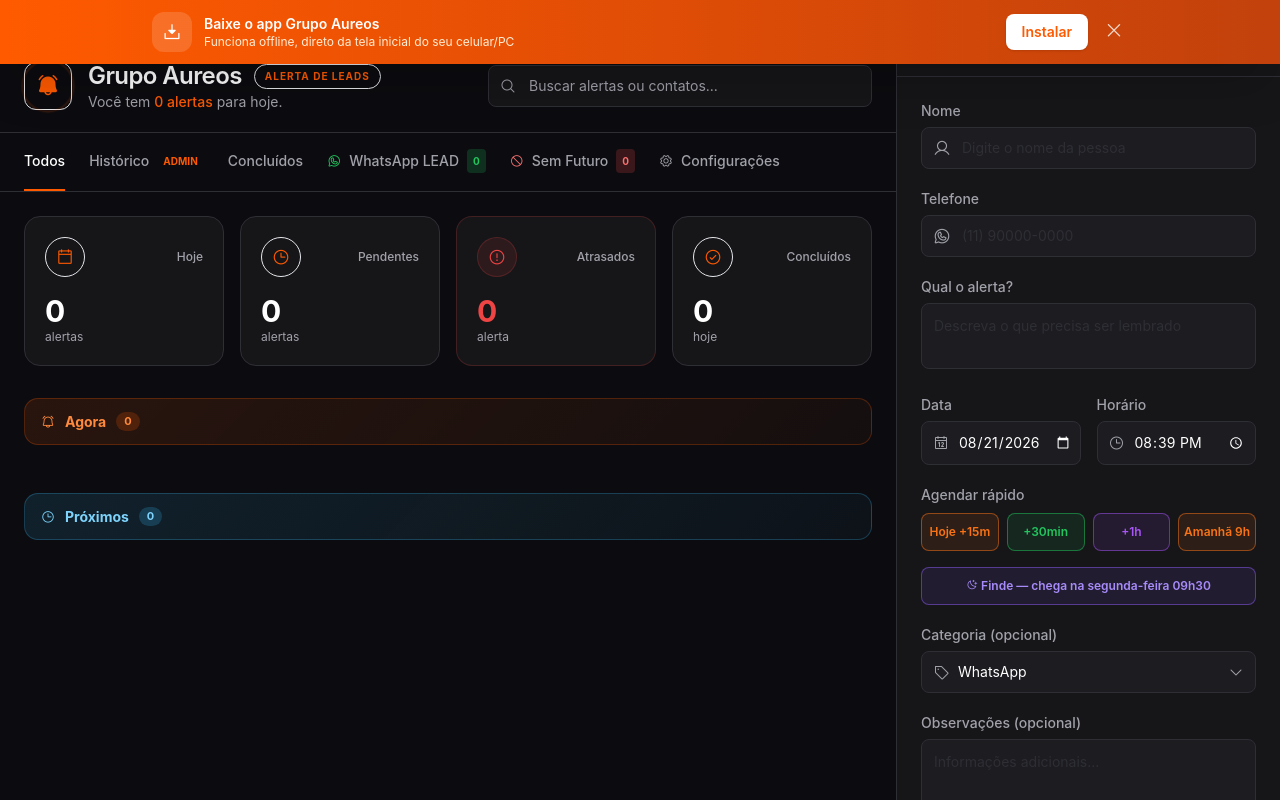
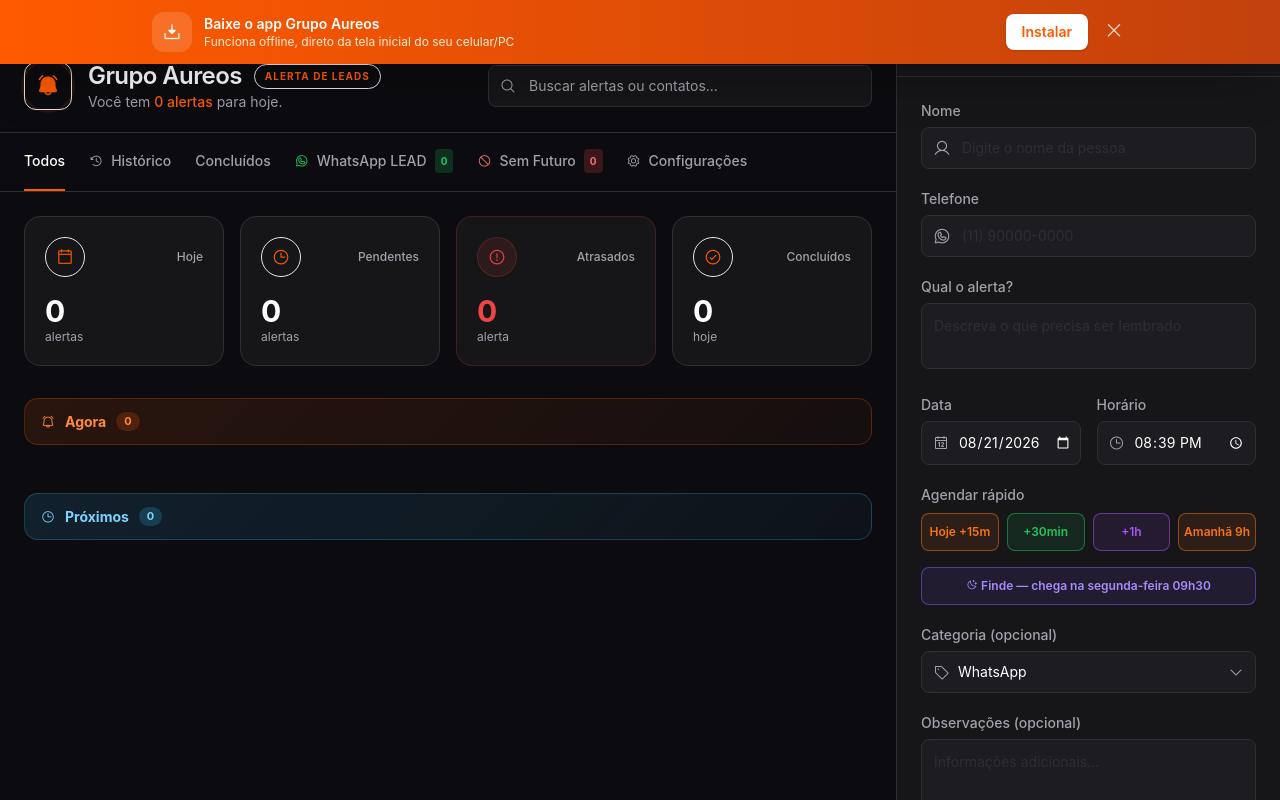
Before and after one commit to InbytesRodrigo/cubo-alerta-v2, a website: page index.html in a window 1280 px wide. Drawn offline with Linux system fonts and the light colour scheme; no server answers.

Commit message:
fix: Remover senha do Historico - acesso livre
- Removida verificacao de senha na aba Historico
- Removido badge 'Admin' do botao da aba
- Historico agora acessivel sem login

```diff
--- a/index.html
+++ b/index.html
@@ -90,7 +90,7 @@
         <div class="px-6 border-b border-[var(--border-color)] bg-[var(--bg-base)] z-10 flex items-center justify-between overflow-x-auto hide-scroll">
             <div class="flex space-x-6">
                 <button onclick="switchTab('todos')" id="tab-todos" class="py-4 text-sm font-medium border-b-2 border-[var(--brand-orange)] text-white whitespace-nowrap transition-colors relative">Todos</button>
-                <button onclick="switchTab('historico')" id="tab-historico" class="py-4 text-sm font-medium border-b-2 border-transparent text-[var(--text-muted)] hover:text-white whitespace-nowrap transition-colors flex items-center gap-2">Histórico <span class="bg-[var(--brand-orange)]/20 text-[var(--brand-orange)] text-[10px] px-1.5 py-0.5 rounded font-bold uppercase">Admin</span></button>
+                <button onclick="switchTab('historico')" id="tab-historico" class="py-4 text-sm font-medium border-b-2 border-transparent text-[var(--text-muted)] hover:text-white whitespace-nowrap transition-colors flex items-center gap-2"><i class="ph ph-clock-counter-clockwise"></i> Histórico</button>
                 <button onclick="switchTab('concluidos')" id="tab-concluidos" class="py-4 text-sm font-medium border-b-2 border-transparent text-[var(--text-muted)] hover:text-white whitespace-nowrap transition-colors">Concluídos</button>
                 <button onclick="switchTab('leads')" id="tab-leads" class="py-4 text-sm font-medium border-b-2 border-transparent text-[var(--text-muted)] hover:text-white whitespace-nowrap transition-colors flex items-center gap-2"><i class="ph ph-whatsapp-logo text-green-500"></i> WhatsApp LEAD <span class="bg-green-500/20 text-green-500 text-[10px] px-1.5 py-0.5 rounded font-bold" id="leads-count-badge">0</span></button>
                 <button onclick="switchTab('sem-futuro')" id="tab-sem-futuro" class="py-4 text-sm font-medium border-b-2 border-transparent text-[var(--text-muted)] hover:text-white whitespace-nowrap transition-colors flex items-center gap-2"><i class="ph ph-prohibit text-red-400"></i> Sem Futuro <span class="bg-red-500/20 text-red-400 text-[10px] px-1.5 py-0.5 rounded font-bold" id="sem-futuro-count-badge">0</span></button>
--- a/js/app.js
+++ b/js/app.js
@@ -1165,11 +1165,6 @@ function logoutAdmin() {
 
 // --- Utils e UI ---
 function switchTab(tabId) {
-    // A aba Histórico é do Admin — exige senha
-    if (tabId === 'historico' && !isAdminAuthorized()) {
-        openAdminLock();
-        return;
-    }
     // Fechar detalhe do lead ao trocar de aba
     if (tabId !== 'leads') {
         activeLeadId = null;
```
